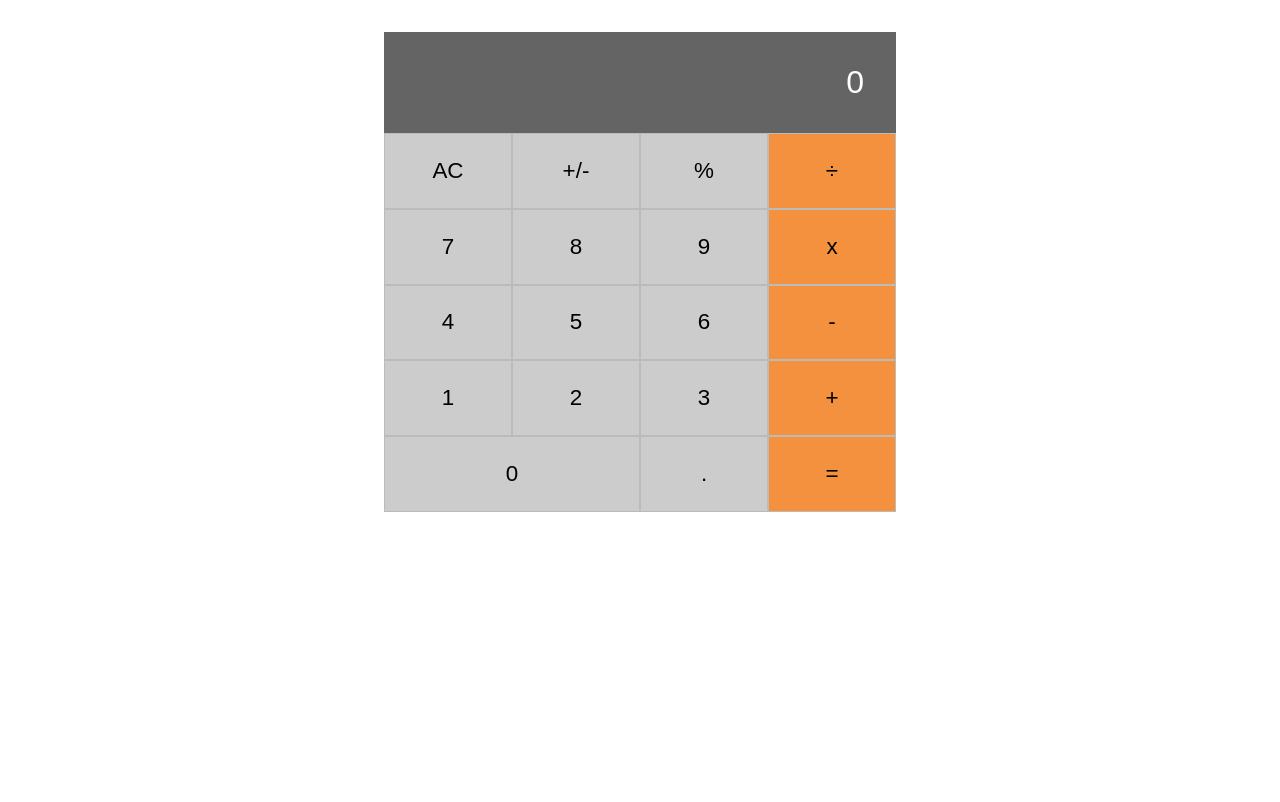
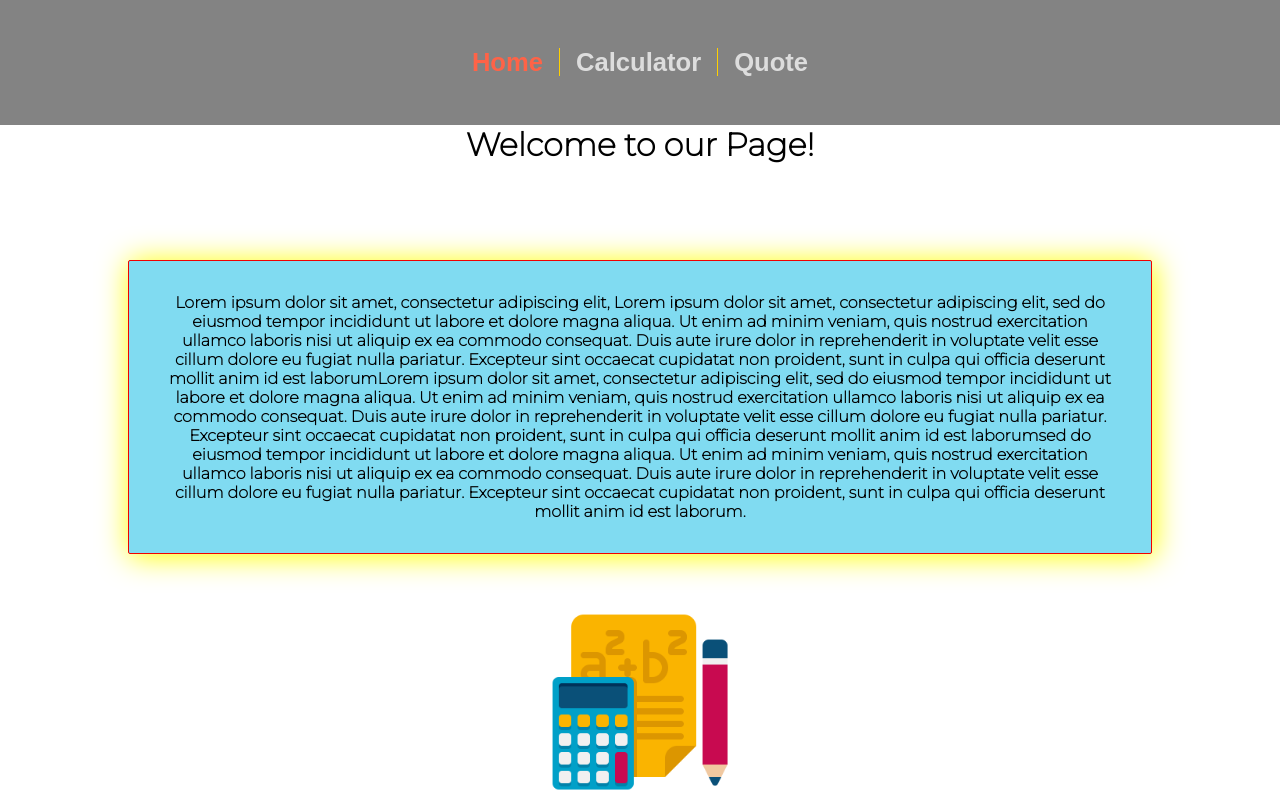
Before and after one commit to Paskab012/React-calculator, a React (Create React App) app: page / in a window 1280 px wide. Built offline with nearby package versions, Linux system fonts and the light colour scheme.

Commit message:
Add styes

```diff
--- a/src/App.js
+++ b/src/App.js
@@ -1,10 +1,39 @@
+import React from 'react';
+
+import {
+  BrowserRouter as Router,
+  Routes,
+  Route,
+} from 'react-router-dom';
+
+import Home from './components/Home';
 import Calculator from './components/calculator';
+import Quote from './components/Quote';
+import Navbar from './components/Navbar';
 
 function App() {
   return (
-    <div className="App">
-      <Calculator />
-    </div>
+    <>
+      <Router>
+        <Navbar />
+        <section className="content">
+          <Routes>
+            <Route
+              path="/"
+              element={<Home />}
+            />
+            <Route
+              path="/Calculator"
+              element={<Calculator className="calculator" />}
+            />
+            <Route
+              path="/Quote"
+              element={<Quote />}
+            />
+          </Routes>
+        </section>
+      </Router>
+    </>
   );
 }
 
--- /dev/null
+++ b/src/components/Home.js
@@ -0,0 +1,17 @@
+import React from 'react';
+import './home.css';
+import image from '../assets/calc.png';
+
+function Home() {
+  const par = 'Lorem ipsum dolor sit amet, consectetur adipiscing elit, Lorem ipsum dolor sit amet, consectetur adipiscing elit, sed do eiusmod tempor incididunt ut labore et dolore magna aliqua. Ut enim ad minim veniam, quis nostrud exercitation ullamco laboris nisi ut aliquip ex ea commodo consequat. Duis aute irure dolor in reprehenderit in voluptate velit esse cillum dolore eu fugiat nulla pariatur. Excepteur sint occaecat cupidatat non proident, sunt in culpa qui officia deserunt mollit anim id est laborumLorem ipsum dolor sit amet, consectetur adipiscing elit, sed do eiusmod tempor incididunt ut labore et dolore magna aliqua. Ut enim ad minim veniam, quis nostrud exercitation ullamco laboris nisi ut aliquip ex ea commodo consequat. Duis aute irure dolor in reprehenderit in voluptate velit esse cillum dolore eu fugiat nulla pariatur. Excepteur sint occaecat cupidatat non proident, sunt in culpa qui officia deserunt mollit anim id est laborumsed do eiusmod tempor incididunt ut labore et dolore magna aliqua. Ut enim ad minim veniam, quis nostrud exercitation ullamco laboris nisi ut aliquip ex ea commodo consequat. Duis aute irure dolor in reprehenderit in voluptate velit esse cillum dolore eu fugiat nulla pariatur. Excepteur sint occaecat cupidatat non proident, sunt in culpa qui officia deserunt mollit anim id est laborum.';
+
+  return (
+    <section className="Home">
+      <h1>Welcome to our Page!</h1>
+      <p>{par}</p>
+      <img src={image} style={{ width: '200px' }} alt="calculator" />
+    </section>
+  );
+}
+
+export default Home;
--- /dev/null
+++ b/src/components/Navbar.js
@@ -0,0 +1,38 @@
+import React from 'react';
+import { NavLink } from 'react-router-dom';
+import './navbar.css';
+
+function Navbar() {
+  return (
+    <nav>
+      <ul>
+        <li>
+          <NavLink
+            className={({ isActive }) => (isActive ? 'active' : '')}
+            to="/"
+          >
+            Home
+          </NavLink>
+        </li>
+        <li>
+          <NavLink
+            className={({ isActive }) => (isActive ? 'active' : '')}
+            to="/Calculator"
+          >
+            Calculator
+          </NavLink>
+        </li>
+        <li>
+          <NavLink
+            className={({ isActive }) => (isActive ? 'active' : '')}
+            to="/Quote"
+          >
+            Quote
+          </NavLink>
+        </li>
+      </ul>
+    </nav>
+  );
+}
+
+export default Navbar;
--- /dev/null
+++ b/src/components/Quote.js
@@ -0,0 +1,15 @@
+import React from 'react';
+import './home.css';
+
+function Quote() {
+  const par = ' reprehenderit quis nostrud exercitation ullamco laboris nisi ut aliquip ex ea commodo consequat. Duis aute irure dolor in reprehenderit in voluptate velit esse cillum dolore eu fugiat nulla pariatur. Excepteur sint occaecat cupidatat non id est laborum.';
+
+  return (
+    <section className="Home">
+      <h1>Read carefully, our daily quote</h1>
+      <p>{par}</p>
+    </section>
+  );
+}
+
+export default Quote;
--- /dev/null
+++ b/src/components/home.css
@@ -0,0 +1,32 @@
+@import url('https://fonts.googleapis.com/css2?family=Montserrat:wght@200, 800&display=swap');
+
+.Home {
+  width: 100%;
+  height: 100%;
+  font-size: 0.5rem;
+  display: flex;
+  flex-direction: column;
+  align-items: center;
+  gap: 2rem;
+  font-family: 'Montserrat', sans-serif;
+}
+
+.Home h1 {
+  font-size: 2rem;
+  font-weight: bold;
+  border-radius: 8px;
+  margin-bottom: 2rem;
+}
+
+.Home p {
+  width: 80%;
+  font-size: 1rem;
+  font-weight: bold;
+  border: 1px solid rgb(241, 0, 0);
+  box-shadow: 2px 2px 30px 1px yellow;
+  border-radius: 2px;
+  padding: 2rem;
+  margin-bottom: 1rem;
+  background-color: rgb(128, 219, 241);
+  text-align: center;
+}
--- /dev/null
+++ b/src/components/navbar.css
@@ -0,0 +1,52 @@
+nav {
+    padding: 3rem;
+    background-color: rgb(131, 131, 131);
+    display: flex;
+    justify-content: center;
+    align-items: center;
+    gap: 2rem;
+    font-size: 1rem;
+    font-weight: 800;
+  }
+
+  ul {
+    display: flex;
+    justify-content: center;
+    list-style-type: none;
+    font-size: 1.6rem;
+    font-weight: bold;
+  }
+
+  ul li a {
+    text-decoration: none;
+    color: #ddd;
+    outline: none;
+  }
+
+  ul li:not(:first-child)::before {
+    content: "";
+    border-left: 1px solid rgb(255, 208, 0);
+    padding: 0 0 0 1rem;
+    margin-left: 1rem;
+  }
+
+  .logo {
+    text-decoration: none;
+    color: tomato !important;
+    text-align: center;
+    display: flex;
+  }
+
+  .active {
+    color: tomato;
+  }
+
+  /* media queries */
+
+  /* Medium Devices, Desktops */
+
+  @media (min-width: 992px) {
+    nav {
+      padding: 3rem 20rem;
+    }
+  }
```
Also changed, not shown: src/components/quote.css (added, +19 -0 lines), src/assets/calc.png (added).
